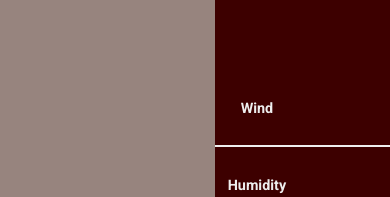
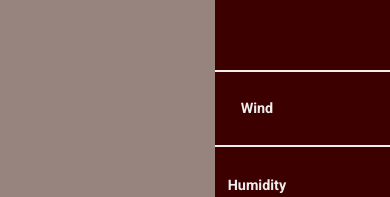
Before and after one commit to AakashKathait/Weather-app, a plain HTML site: page index.html in a window 390 px wide. Shown: the part 325-522 px from the top of the page. Drawn offline with Linux system fonts and the light colour scheme.

Commit message:
Update style.css

```diff
--- a/style.css
+++ b/style.css
@@ -239,6 +239,15 @@ body {
     }
 
 
+    .wind::before {
+        content: "";
+        background-color: #eeeeee;
+        width: 100%;
+        height: 2px;
+        position: absolute;
+        top: 0;
+    }
+
     .grid_child::after {
         content: "";
         background-color: #eeeeee;
```
